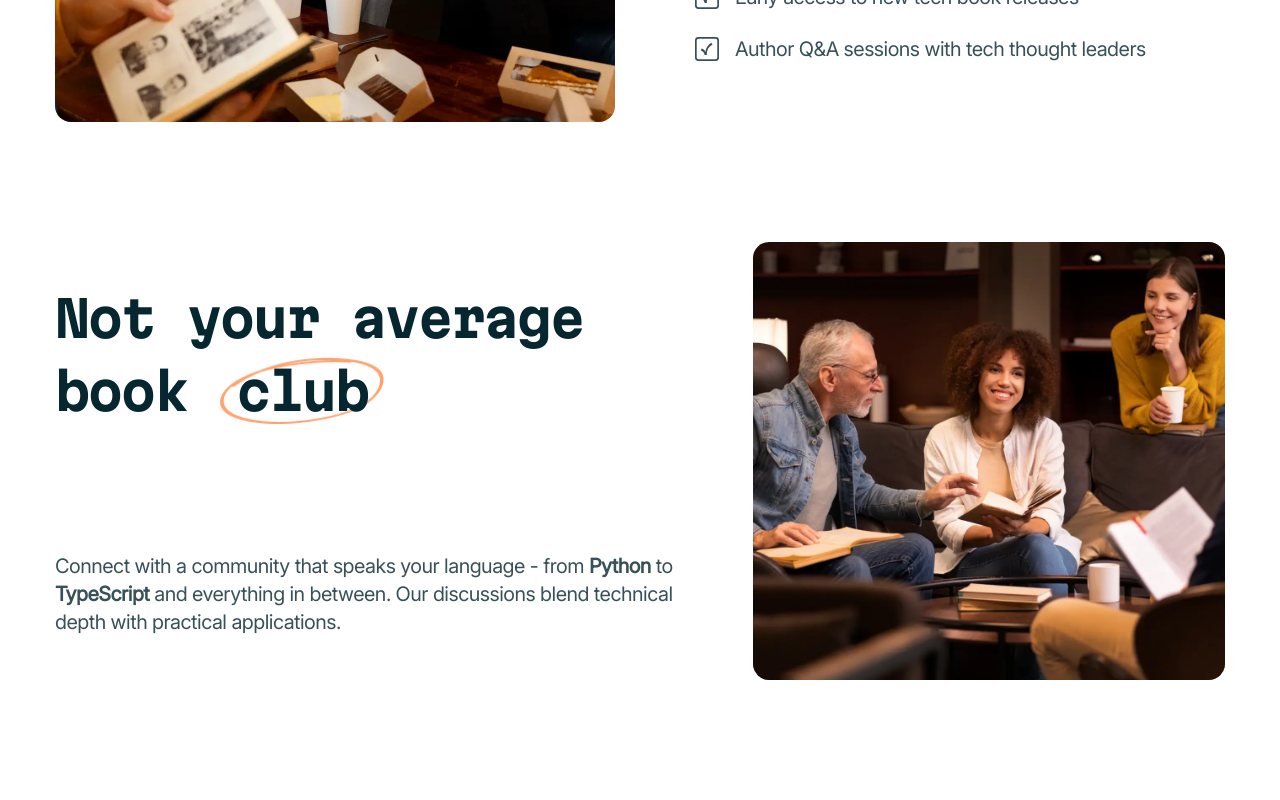
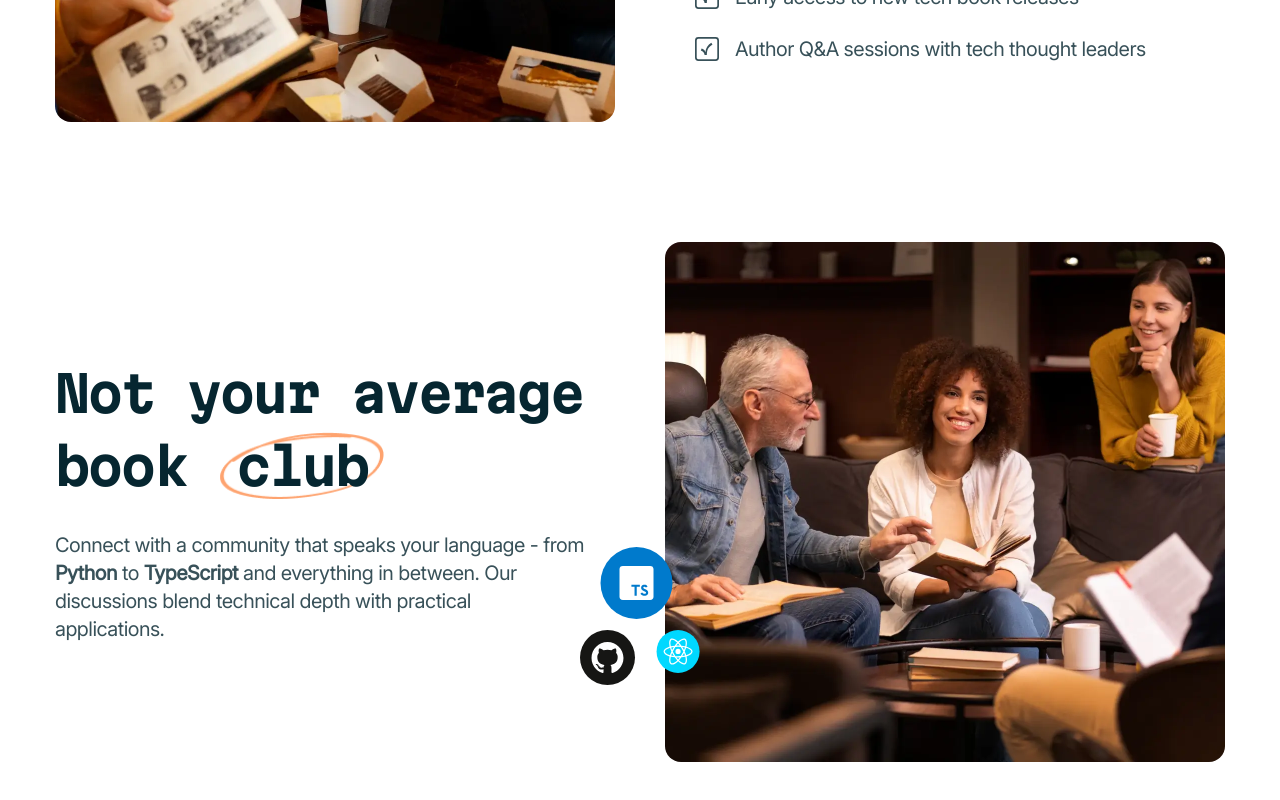
Before and after one commit to phwnganh/tech-book-club-landing-page, a React (Vite) app: page / in a window 1280 px wide. Shown: the part 1111-1911 px from the top of the page. Built offline with nearby package versions, Linux system fonts and the light colour scheme.

Commit message:
feat: techs logo absolute of not your avg hero section

```diff
--- a/src/components/NotYourAverageHeroSection.jsx
+++ b/src/components/NotYourAverageHeroSection.jsx
@@ -1,17 +1,22 @@
 import NotEverageImage from '../assets/images/image-not-average-desktop.webp'
-
+import TechsLogo from '../assets/images/logos-tech.svg'
 const NotYourAverageHeroSection = () => {
     return (
         <section className={"max-w-292.5 mx-auto px-4 sm:px-8 md:px-0"}>
-            <div className={"flex flex-col md:flex-row items-center gap-500 md:gap-1000"}>
-                <div className={"flex flex-col gap-6 sm:gap-20 md:gap-30"}>
+            <div className={"flex flex-col md:flex-row items-center gap-500 md:gap-1000 md:relative"}>
+                <div className={"flex flex-col gap-6"}>
                     <h2 className={"font-preset-2-font-weight font-preset-text-2-font-family text-preset-2-mobile-font-size sm:text-preset-2-font-size leading-preset-2-line-height tracking-preset-2-letter-spacing text-neutral-900"}>Not your average book <span className={"inline-flex pattern-circle bg-no-repeat bg-contain bg-center px-4 py-2"}>club</span></h2>
                     <p className={"text-neutral-700 text-preset-5-font-size font-preset-5-font-family font-preset-5-mobile-font-weight sm:font-normal leading-preset-5-line-height tracking-preset-5-letter-spacing"}>Connect with a community that speaks your language - from <span className={"font-preset-5-mobile-font-weight"}>Python</span> to <span className={"font-preset-5-mobile-font-weight"}>TypeScript</span> and everything in between. Our discussions blend technical depth with practical applications.</p>
                 </div>
-                <div className={"flex items-center justify-center w-full md:max-w-140"}>
-                    <img src={NotEverageImage} alt={"not-average-image"} className={"rounded-16"}/>
+                <div className={"flex items-center justify-center w-full md:max-w-140 shrink-0"}>
+                    <img src={NotEverageImage} alt={"not-average-image"} className={"rounded-16 w-full h-full"}/>
+                </div>
+
+                <div className={"md:absolute left-1/2 bottom-2 -translate-x-1/2 -translate-y-1/2"}>
+                    <img src={TechsLogo} alt="Techs-logo"  className={"hidden md:block"}/>
                 </div>
             </div>
+
         </section>
     );
 };
```
